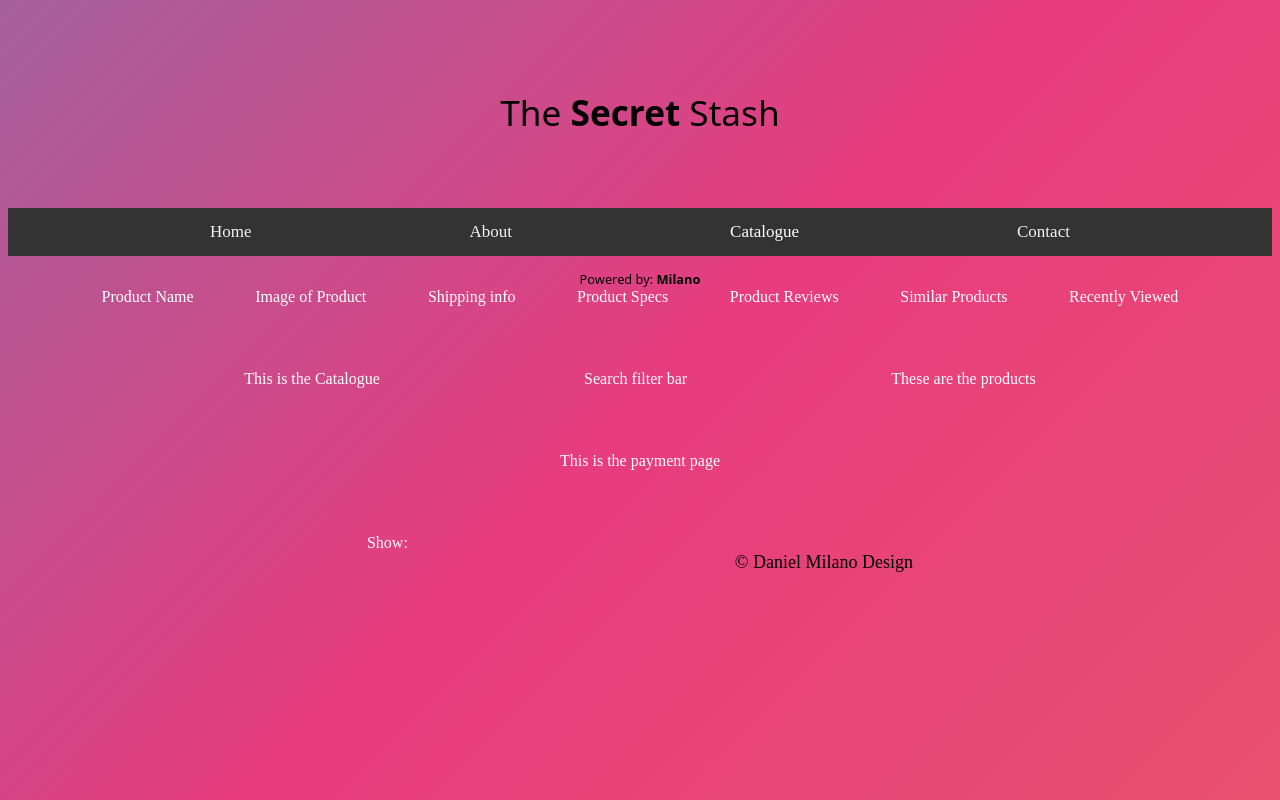
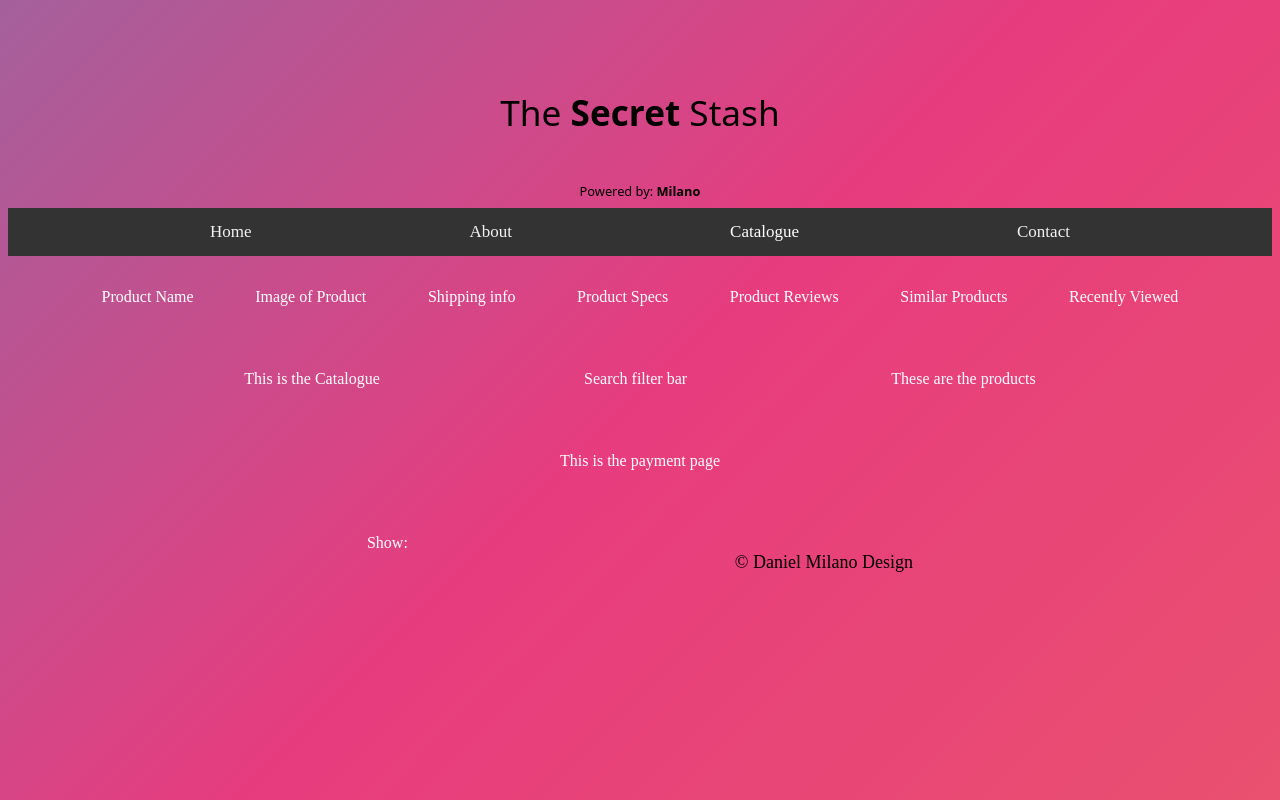
Before and after one commit to milano12345/speakerCatalogue, a React (Create React App) app in the folder catalogue/: page / in a window 1280 px wide. Shown: the top 800 px of the page. Built offline with nearby package versions, Linux system fonts and the light colour scheme.

Commit message:
moved h6 to better location

```diff
--- a/catalogue/src/App.css
+++ b/catalogue/src/App.css
@@ -104,7 +104,7 @@ h6 {
   font-weight: 300;
   text-align: center;
   position: absolute;
-  top: 30%;
+  top: 19%;
   color: black;
   right: 0;
   left: 0;
```
